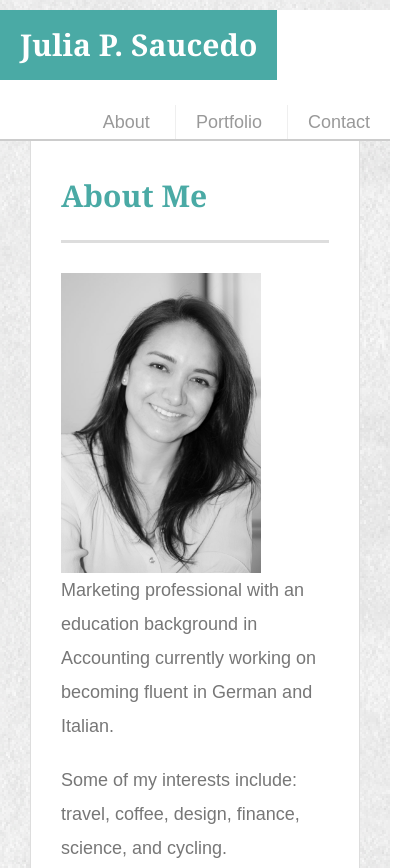
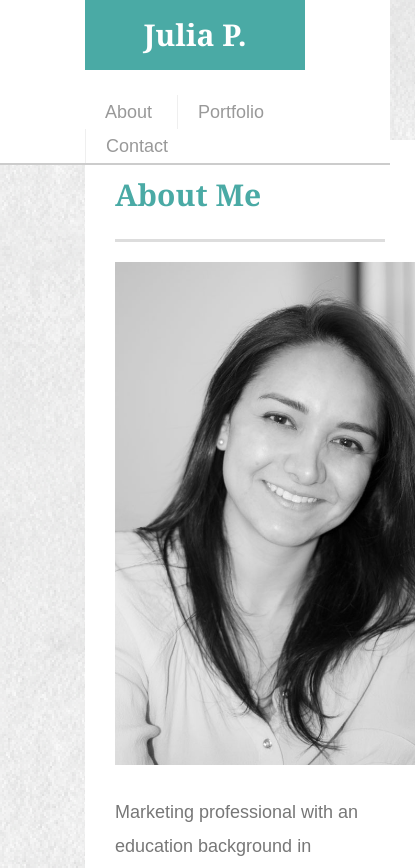
Before and after one commit to JPSauSara/Responsive-Portfolio, a plain HTML site: page index.html in a window 390 px wide. Shown: the top 868 px of the page, 415 px wide, since content can reach past the window. Drawn offline with Linux system fonts and the light colour scheme.

Commit message:
980px screen

```diff
--- a/assets/css/style.css
+++ b/assets/css/style.css
@@ -49,7 +49,7 @@ h3 {
 }
 
 .topline {
-	position: fixed;
+	position: absolute;
 	z-index: 99;
 	margin: 0 0 30px;
 	margin-top: 0;
@@ -147,6 +147,7 @@ footer {
 .main-container {
 	padding-top: 130px;
 	margin: 10px 30px;
+	clear: both;
 }
 
 .main-section {
@@ -251,54 +252,35 @@ input[type=submit] {
 }
 
 /*width at 980px and below*/
-/*@media only screen and (max-width: 980px) {*/
-
-   /*.container {
-	clear: both;
-	max-width: 980px;
-	width: 100%;
-	margin:0 auto;
-	}
-
-   .logo {
-   	margin-left: 100px;
-   }
-    nav {
-	margin-right: 150px;
-    }
-
-    .main-container {
-        max-width: 980px;
-        clear: both;
-        width:100%;
-        margin-left: 100px;
-        padding-top: 100px;
-    }
+@media only screen and (max-width: 980px) {
 
 	.main-section{
 		max-width: 400px;
 		overflow: auto;
-		margin-left: 50px;
+		margin-left: 55px;
+		border:none;
 	}
 
 	.auth-image {
-	width: 300px;
-	height: auto;
-	margin-top: 10px;
-	position: center;
-	float: left;
+		width: 335px;
+		margin: 0 auto;
+		margin-bottom: 30px;
+		}
+
+	.topline {
+		padding-left: 85px;
+		padding-right: 85px;
+		top: 0;
 	}
+	.sidebar {
+		border:none;
+		margin-right: 55px;
+   	}
+   	.work {
+   		left: 45px;
 
-	.sidebar {
-	float: left;
-	padding: 30px;
-	max-width: 270px;
-	width: 100%;
-	float: right;
-	margin-bottom: 20px;
-	margin-right: 200px;
-   	}*/
-/*}*/
+   	}
+}
 
 /*width at 768px and below*/
 
```
Also changed, not shown: index.html (+1 -0 lines).
